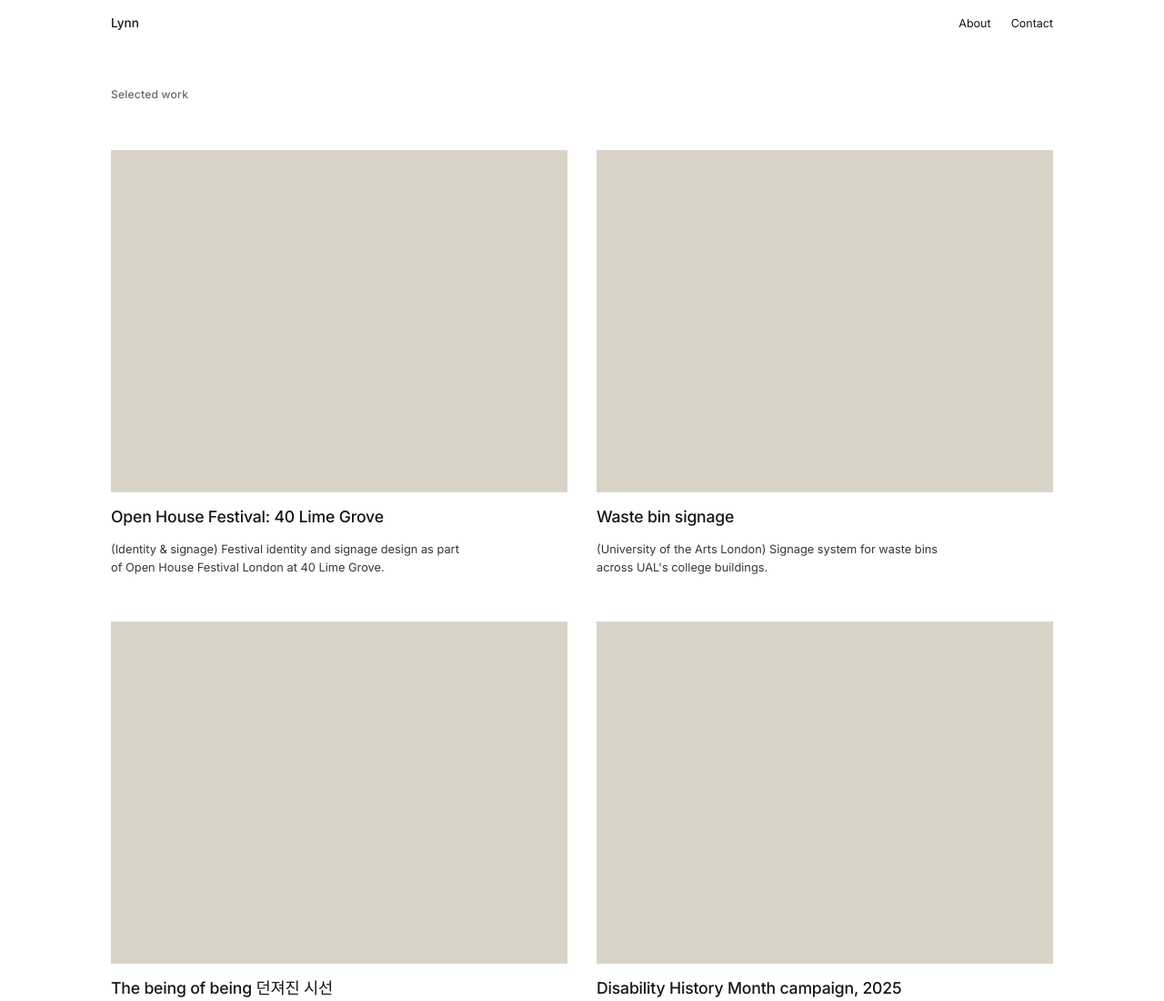
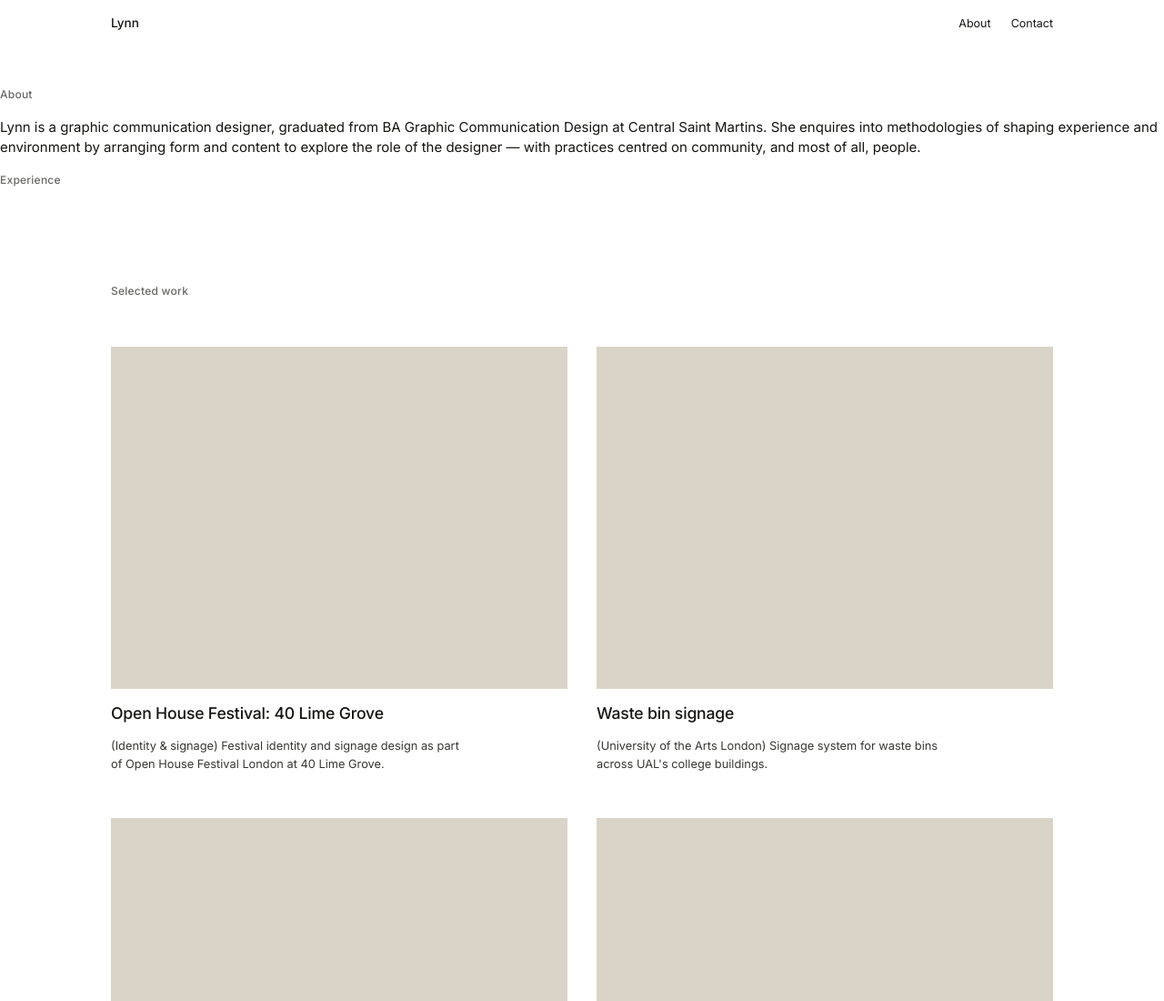
Before and after one commit to Jerrymeee/doyouknowlynn, a plain HTML site: page index.html in a window 1280 px wide. Shown: the top 1100 px of the page at 91% size. Drawn offline with Linux system fonts and the light colour scheme.

Commit message:
index.html

```diff
--- a/index.html
+++ b/index.html
@@ -75,14 +75,43 @@
 <body>
 
 <header>
-  <nav class="wrap">
-    <a class="word" href="index.html">Lynn</a>
-    <div class="links">
-      <a href="about.html">About</a>
-      <a href="#contact">Contact</a>
+ <nav class="wrap">
+  <a class="word" href="#top">Lynn</a>
+
+  <div class="links">
+    <a href="#about">About</a>
+    <a href="#contact">Contact</a>
+  </div>
+</nav>
+</header>
+
+  <section id="about">
+
+  <h2 class="label">About</h2>
+
+  <div class="about-grid">
+
+    <div class="about-text">
+      <p>
+        Lynn is a graphic communication designer, graduated from BA Graphic
+        Communication Design at Central Saint Martins. She enquires into
+        methodologies of shaping experience and environment by arranging
+        form and content to explore the role of the designer — with
+        practices centred on community, and most of all, people.
+      </p>
     </div>
-  </nav>
-</header>
+
+    <div>
+      <h2 class="label">Experience</h2>
+
+      <!-- Experience goes here -->
+
+    </div>
+
+  </div>
+
+</section>
+
 
 <main id="top">
   <div class="wrap">
```
